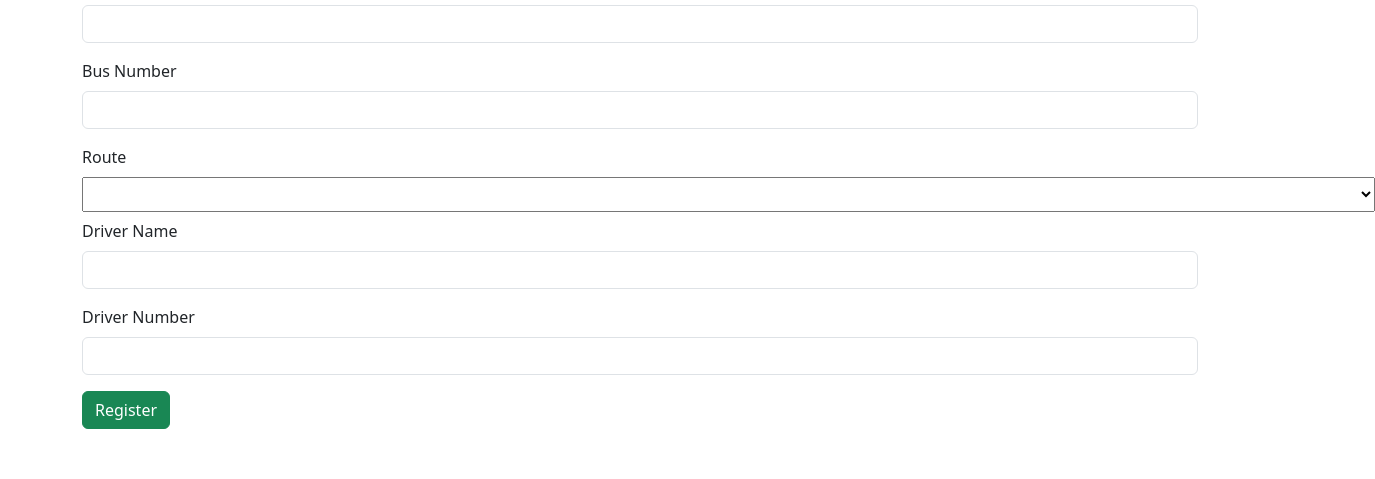
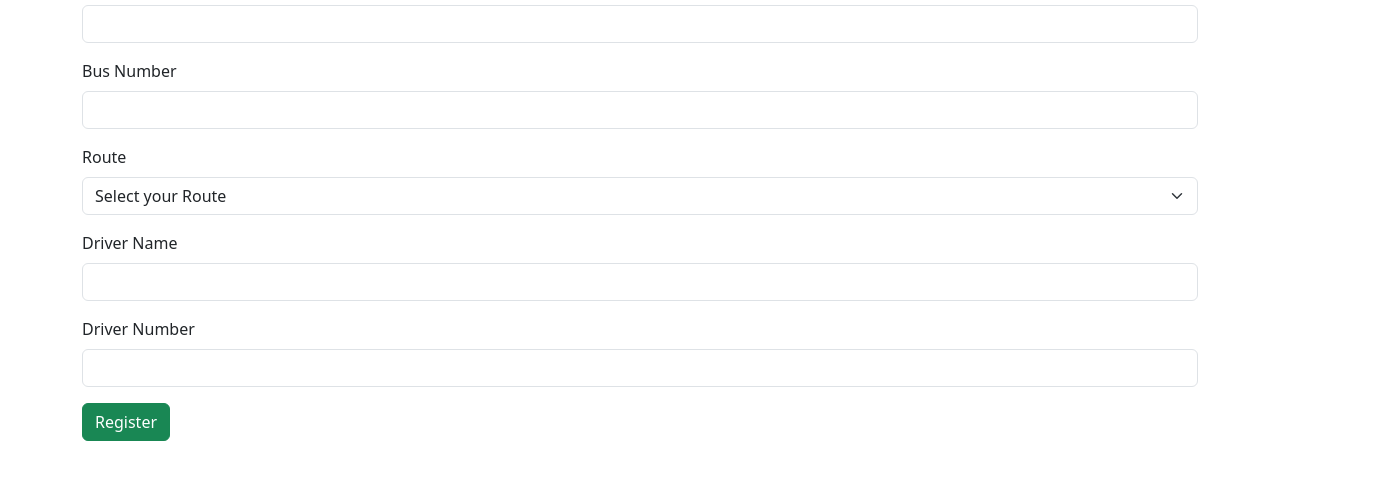
Before and after one commit to aaryaaanx/KSRTC-APP, a plain HTML site: page index.html in a window 1280 px wide. Shown: the part 83-562 px from the top of the page, 1375 px wide, since content can reach past the window. Drawn offline with nearby package versions, Linux system fonts and the light colour scheme.

Commit message:
Updated KSRTC App

```diff
--- a/index.html
+++ b/index.html
@@ -52,22 +52,18 @@
                         </div>
                         <div class="col col-12 col-sm-12 col-md-12 col-lg-12 col-xl-12 col-xxl-12">
                           <label for="" class="form-label">Route</label>
-                          <br>
-                          <select style="width:970pt; height: 60%;" name="" id="">
-                            <option value="" class="placeholder"></option>
-                            <option value="">Pathanamthitta</option>
-                            <option value="">Pandalam</option>
-                            <option value="">Kozhencherry</option>
-                            <option value="">Alappuzha</option>
-                            <option value="">Trivandrum</option>
-                            <option value="">Kollam</option>
-                            <option value="">Chengannur</option>
-                            <option value="">Ernakulam</option>
-                            <option value="">Thiruvalla</option>
-                            <option value="">Kottayam</option>
-
-
-
+                          <select class="form-select" aria-label="Default select example">
+                            <option selected>Select your Route</option>
+                            <option value="1">Pathanamthitta</option>
+                            <option value="2">Pandalam</option>
+                            <option value="3">Kozhencherry</option>
+                            <option value="4">Alappuzha</option>
+                            <option value="5">Trivandrum</option>
+                            <option value="6">Kollam</option>
+                            <option value="7">Chengannur</option>
+                            <option value="8">Ernakulam</option>
+                            <option value="9">Thiruvalla</option>
+                            <option value="10">Kottayam</option>
                           </select>
                         </div>
                         <div class="col col-12 col-sm-12 col-md-12 col-lg-12 col-xl-12 col-xxl-12">
```
